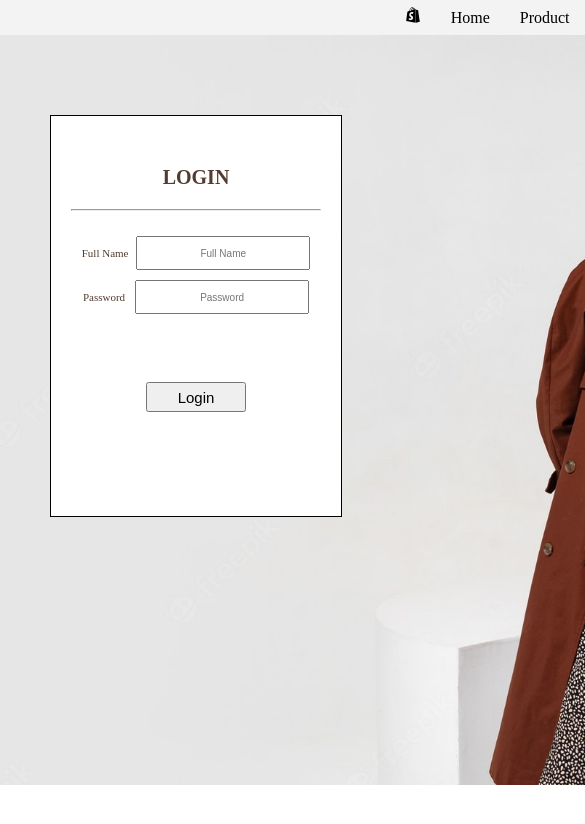
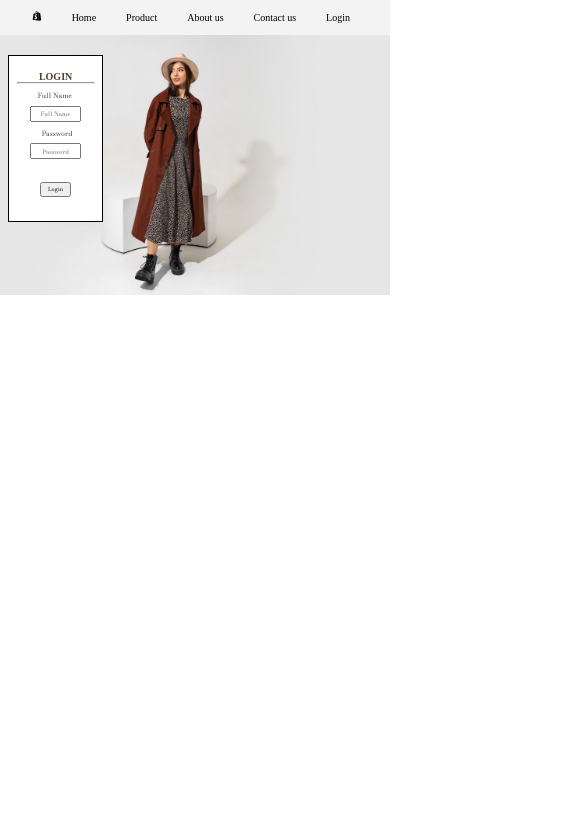
Before and after one commit to Priya-Pdh/React.js-Typescript-Ecommerce, a React (Create React App) app in the folder my-app/: page / in a window 390 px wide. Shown: the top 824 px of the page, 585 px wide, since content can reach past the window. Built offline with nearby package versions, Linux system fonts and the light colour scheme.

Commit message:
login page responsive

```diff
--- a/my-app/src/component/navbar/Navbar.css
+++ b/my-app/src/component/navbar/Navbar.css
@@ -5,6 +5,7 @@
   position: sticky;
   top: 0;
   width: 100%;
+  height: 50px;
 }
 
 .navbar-wrapper {
--- a/my-app/src/pages/css/Login.css
+++ b/my-app/src/pages/css/Login.css
@@ -1,9 +1,11 @@
 .body-container-login {
   background-image: url("../../../public/images/cover.jpeg");
   background-repeat: no-repeat;
-  background-size: 1453px;
+  /* background-size: 1453px; */
+  background-size: 100%;
   height: 750px;
   position: relative;
+
 }
 
 .navbar-wrapper-login {
@@ -17,12 +19,12 @@
 }
 
 .login-form {
-  border: 1px solid black;
+  border: 0.5px solid black;
   background-color: white;
-  margin: 80px 0 0 50px;
-  padding: 50px 20px 0 20px;
-  height: 350px;
-  width: 400px;
+  margin: 5% 0 0 2%;
+  padding: 4% 2% 0 2%;
+  height: 40%;
+  width: 25%;
   position: absolute;
   z-index: 1;
   color: rgb(82, 60, 47);
@@ -33,70 +35,83 @@
   font-size: 20px;
 }
 
-.U_Name_Login {
-  width: 200px;
-  height: 30px;
+.U_Name_Login, .U_password_Login  {
+  width: 60%;
+  height: 8%;
   font-size: 15px;
-  margin-top: 25px;
+  margin-top: 8%;
+  font-family: 'Bodoni Moda', sans-serif;
 }
-.U_password_Login {
-  width: 200px;
-  height: 30px;
-  margin: 10px;
+
+.login-button {
+  width: 40%;
+  height: 10%;
   font-size: 15px;
-  margin-bottom: 20px;
-}
-.login-button {
-  width: 100px;
-  height: 30px;
-  font-size: 15px;
-  margin-top: 30px;
+  margin-top: 10%;
+  font-family: 'Bodoni Moda', sans-serif;
 }
 
 #nameLogin {
   margin-right: 2%;
+  font-family: 'Bodoni Moda', sans-serif;
 }
 #passwordLogin {
-  margin-left: 4%
+  margin-left: 4%;
+  font-family: 'Bodoni Moda', sans-serif;
 }
 
 /* for iPad*/
-@media only screen and (min-device-width: 820px) and (max-device-width: 1024px) {
+ @media only screen and (min-device-width: 820px) and (max-device-width: 1024px) {
+
+  .login-form {
+    height: 25%;
+    width: 20%;
+  }
+  .U_Name_Login, .U_password_Login  {
+    font-size: 11px;
+  }
+  #nameLogin, #passwordLogin {
+    font-size: 11px;
+  }
+  #passwordLogin {
+    margin-right: 2%;
+  }
+  .login-button {
+    font-size: 11px;
+  }
+ }
+
+
+/* for mobile*/
+ @media only screen and (min-device-width: 360px) and (max-device-width: 819px) {
+
   .navbar-container-login {
-    width: inherit;
-  }
-  .body-container-login {
-    width: inherit;
+    font-size: 10px;
   }
   .login-form {
-    height: 380px;
+    width: 20%;
+    height: 20%;
   }
-  #nameLogin {
-    margin-right: 0.5%;
-  }
-  #passwordLogin {
-    margin-left: 1%
-  }
-}
-/* for mobile*/
-@media only screen and (min-device-width: 360px) and (max-device-width: 819px) {
-  .navbar-container-login {
-    width: 864px;
-  }
-  .body-container-login {
-    width: 864px;
-  }
-  .login-form {
-    width: 250px;
-  }
-  .U_Name_Login {
-    font-size: 10px;
-    width: 170px;
+  .U_Name_Login, .U_password_Login  {
+    font-size: 6px;
+    height: 8%;
+    margin: 0;
 
   }
-  .U_password_Login {
+  .login-heading {
     font-size: 10px;
-    width: 170px;
+    padding: 0;
+  }
+  #nameLogin, #passwordLogin {
+    font-size: 7px;
+  }
 
+  .login-button {
+    font-size: 5.5px;
+    margin:0;
   }
+
+
+
+
 }
```
